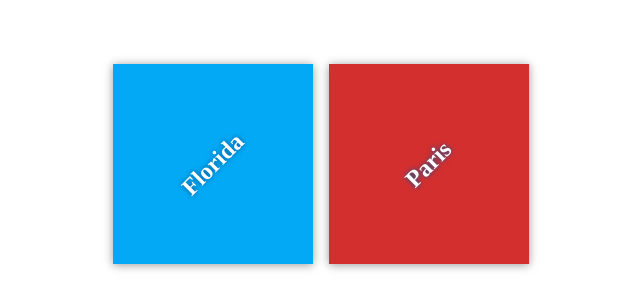
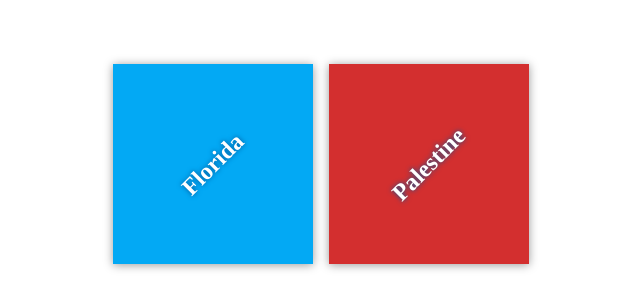
Before and after one commit to hadeelamusleh/myTravelPlans, a plain HTML site: page index.html in a window 1280 px wide. Shown: the part 236-544 px from the top of the page, 319-959 px from the left. Drawn offline with Linux system fonts and the light colour scheme.

Commit message:
Add starting destinations

```diff
--- a/css/app.css
+++ b/css/app.css
@@ -50,6 +50,6 @@ h2 {
     background-color: #03a9f4;
 }
 
-#paris {
+#palestine {
     background-color: #d32f2f;
 }
--- a/index.html
+++ b/index.html
@@ -14,8 +14,8 @@
                 <h2>Florida</h2>
             </div>
 
-            <div class="destination" id="paris">
-                <h2>Paris</h2>
+            <div class="destination" id="palestine">
+                <h2>Palestine</h2>
             </div>
         </div>
     </div>
```
